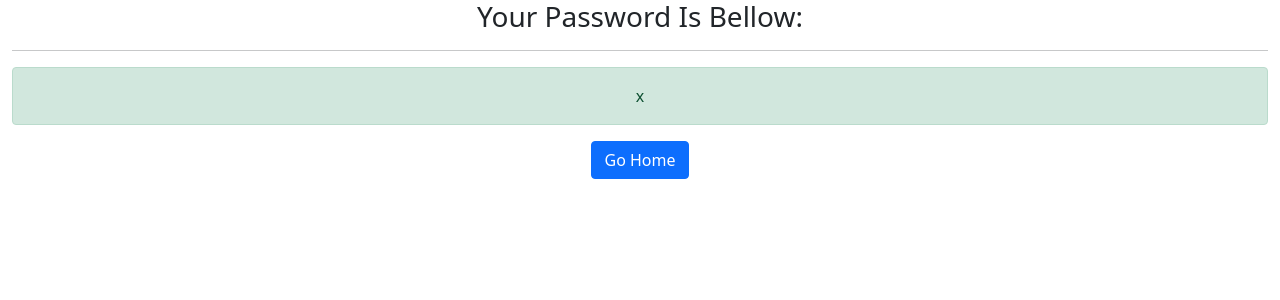
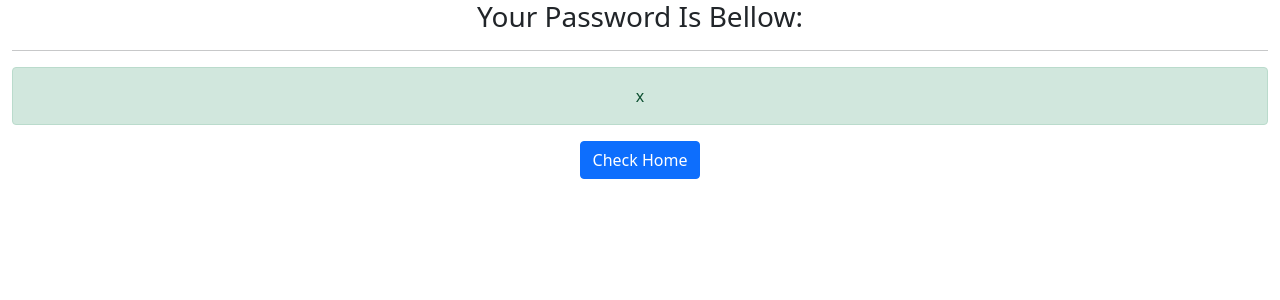
Before and after one commit to Bit2Lead/Password_Generator, a Django app: template make_pass/templates/make_pass/pass.html in a window 1280 px wide. Shown: the top 300 px of the page. Run offline with Django 3.2, Linux system fonts and the light colour scheme; the template is opened without the code that fills it: most values are stand-ins (such as "Sample title", 1, 10 or a date in 2020).

Commit message:
test check home

```diff
--- a/make_pass/templates/make_pass/pass.html
+++ b/make_pass/templates/make_pass/pass.html
@@ -10,7 +10,7 @@
 	<div class="text-center">
 		<h3>Your Password Is Bellow:</h3><hr>
 		<p class="alert alert-success">{{ my_pass }}</p>
-		<a href="{% url 'home' %}" class="btn btn-primary">Go Home</a>
+		<a href="{% url 'home' %}" class="btn btn-primary">Check Home</a>
 	</div>
 
 </div>
```
